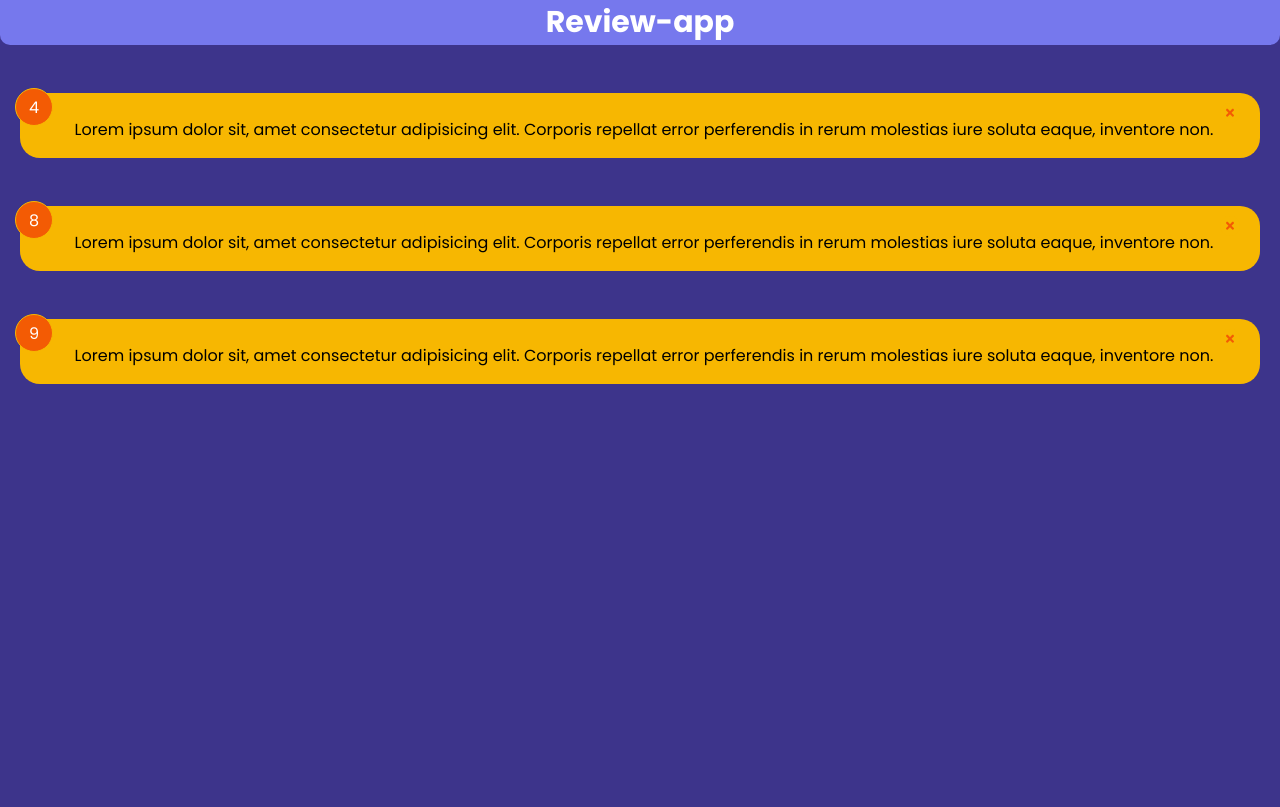
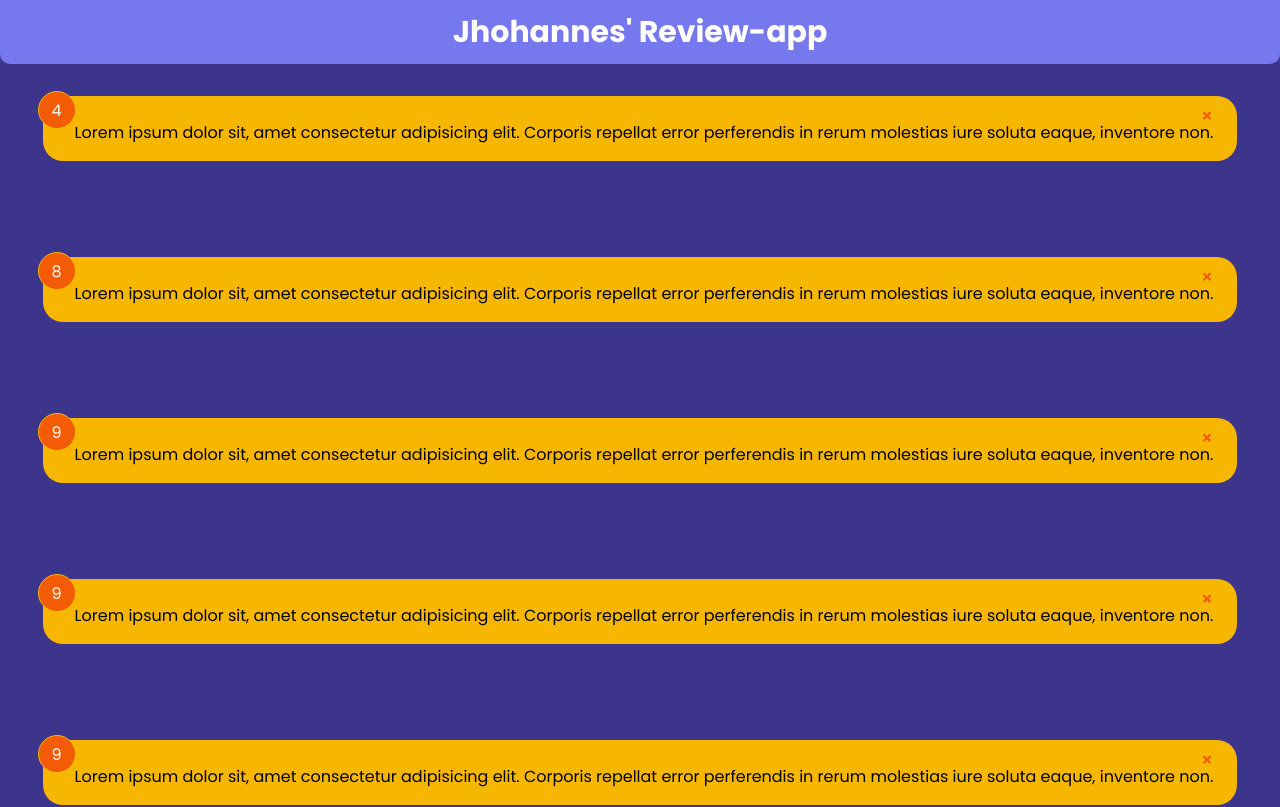
Before and after one commit to JhohannesK/Review-website, a React (Create React App) app: page / in a window 1280 px wide. Shown: the top 807 px of the page. Built offline with nearby package versions, Linux system fonts and the light colour scheme.

Commit message:
fix bugs

```diff
--- a/src/App.js
+++ b/src/App.js
@@ -2,7 +2,6 @@ import Header from './components/Header';
 import ReviewList from './components/ReviewList';
 import ReviewData from './components/data/ReviewData';
 import { useState } from 'react';
-import { FaWindows } from 'react-icons/fa';
 
 function App() {
 	const [review, SetReview] = useState(ReviewData);
@@ -13,9 +12,11 @@ function App() {
 		}
 	};
 
+	// TODO: Able to add new reviews
+
 	return (
 		<div>
-			<Header text='Review-app' />
+			<Header text="Jhohannes' Review-app" />
 			<ReviewList review={review} handleDelete={deleteReview} />
 		</div>
 	);
--- a/src/components/data/ReviewData.js
+++ b/src/components/data/ReviewData.js
@@ -14,6 +14,51 @@ const ReviewData = [
 		rating: 9,
 		text: 'Lorem ipsum dolor sit, amet consectetur adipisicing elit. Corporis repellat error perferendis in rerum molestias iure soluta eaque, inventore non.',
 	},
+	{
+		id: 3,
+		rating: 9,
+		text: 'Lorem ipsum dolor sit, amet consectetur adipisicing elit. Corporis repellat error perferendis in rerum molestias iure soluta eaque, inventore non.',
+	},
+	{
+		id: 3,
+		rating: 9,
+		text: 'Lorem ipsum dolor sit, amet consectetur adipisicing elit. Corporis repellat error perferendis in rerum molestias iure soluta eaque, inventore non.',
+	},
+	{
+		id: 3,
+		rating: 9,
+		text: 'Lorem ipsum dolor sit, amet consectetur adipisicing elit. Corporis repellat error perferendis in rerum molestias iure soluta eaque, inventore non.',
+	},
+	{
+		id: 3,
+		rating: 9,
+		text: 'Lorem ipsum dolor sit, amet consectetur adipisicing elit. Corporis repellat error perferendis in rerum molestias iure soluta eaque, inventore non.',
+	},
+	{
+		id: 3,
+		rating: 9,
+		text: 'Lorem ipsum dolor sit, amet consectetur adipisicing elit. Corporis repellat error perferendis in rerum molestias iure soluta eaque, inventore non.',
+	},
+	{
+		id: 3,
+		rating: 9,
+		text: 'Lorem ipsum dolor sit, amet consectetur adipisicing elit. Corporis repellat error perferendis in rerum molestias iure soluta eaque, inventore non.',
+	},
+	{
+		id: 3,
+		rating: 9,
+		text: 'Lorem ipsum dolor sit, amet consectetur adipisicing elit. Corporis repellat error perferendis in rerum molestias iure soluta eaque, inventore non.',
+	},
+	{
+		id: 3,
+		rating: 9,
+		text: 'Lorem ipsum dolor sit, amet consectetur adipisicing elit. Corporis repellat error perferendis in rerum molestias iure soluta eaque, inventore non.',
+	},
+	{
+		id: 3,
+		rating: 9,
+		text: 'Lorem ipsum dolor sit, amet consectetur adipisicing elit. Corporis repellat error perferendis in rerum molestias iure soluta eaque, inventore non.',
+	},
 ];
 
 export default ReviewData;
--- a/src/components/header.css
+++ b/src/components/header.css
@@ -7,4 +7,15 @@ header {
 	align-items: center;
 	justify-content: center;
 	border-radius: 0 0 10px 10px;
+	position: fixed;
+	top: 0;
+	right: 0;
+	height: 4rem;
+	z-index: 999;
 }
+
+@media (max-width: 480px) {
+	header {
+		font-size: 20px;
+	}
+}
--- a/src/components/review.css
+++ b/src/components/review.css
@@ -2,8 +2,8 @@
 	display: flex;
 	align-items: center;
 	justify-content: center;
-	margin-top: 3rem;
-	padding: 0 20px 0 20px;
+	margin-top: 6rem;
+	padding: 0 40px 0 40px;
 }
 
 .card {
--- a/src/index.css
+++ b/src/index.css
@@ -8,9 +8,6 @@
 
 body {
 	margin: 0;
-	/* font-family: -apple-system, BlinkMacSystemFont, 'Segoe UI', 'Roboto',
-		'Oxygen', 'Ubuntu', 'Cantarell', 'Fira Sans', 'Droid Sans',
-		'Helvetica Neue', sans-serif; */
 	-webkit-font-smoothing: antialiased;
 	-moz-osx-font-smoothing: grayscale;
 	display: flex;
```
